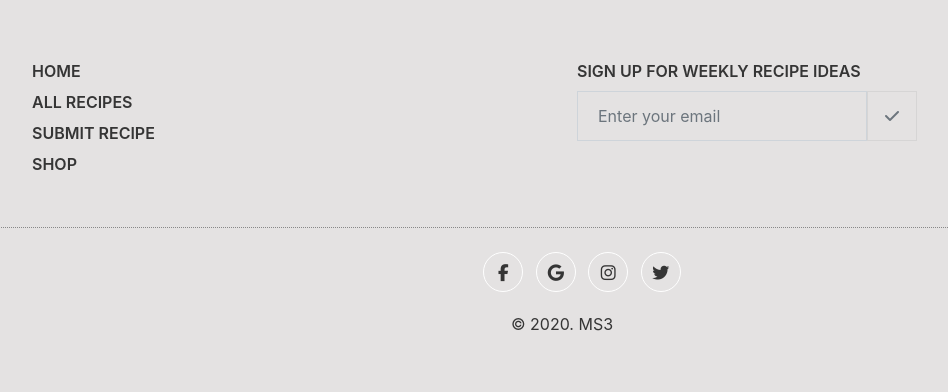
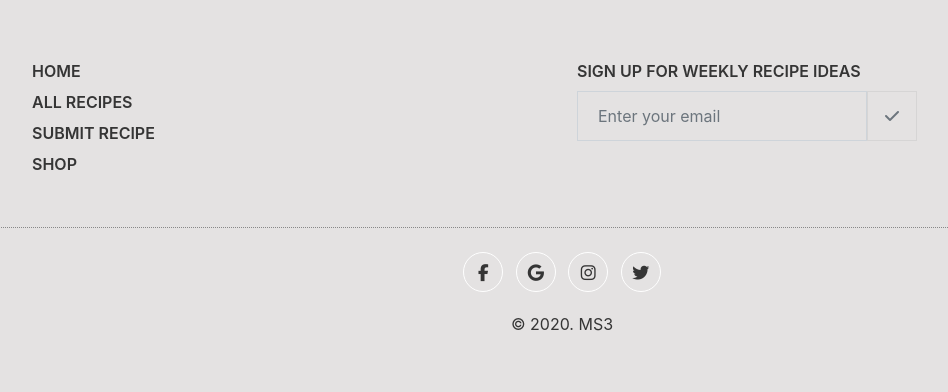
Before and after one commit to sabinemm/recipe-site-ms3, a Flask app: page / in a window 1280 px wide. Shown: the part 1929-2321 px from the top of the page, without its empty margins (78-1026 px from the left). Run offline with Flask 2, Linux system fonts and the light colour scheme; some libraries are stand-ins or nearby versions; some web fonts are replaced.

Commit message:
updated variable names in app.py

```diff
--- a/app.py
+++ b/app.py
@@ -32,9 +32,9 @@ def login():
 
 @app.route('/recipe')
 def get_recipe():
-    recipe_cursor = mongo.db.recipe.find(
+    recipe = mongo.db.recipe.find(
         {'title': 'Chickpea Curry'})
-    return render_template("recipe.html", recipe=recipe_cursor)
+    return render_template("recipe.html", recipe=recipe)
 
 
 @app.route('/all')
@@ -52,11 +52,11 @@ def submit_recipe():
 
 @app.route('/send_recipe', methods=['POST'])
 def send_recipe():
-    recipe_cursor = mongo.db.recipe
+    recipe = mongo.db.recipe
     return_data = request.form.to_dict()
     return_data["date_added"] = dt_string
     print(return_data)
-    recipe_cursor.insert_one(return_data)
+    recipe.insert_one(return_data)
     return redirect(url_for('thank_you'))
 
 
@@ -75,6 +75,7 @@ def edit_recipe(recipe_id):
 @app.route('/update_recipe/<recipe_id>', methods=['POST'])
 def update_recipe(recipe_id):
     recipe = mongo.db.recipe
+    categories_cursor = mongo.db.categories.find()
     recipe.update({"_id": ObjectId(recipe_id)},
                   {
         'title': request.form.get('title'),
@@ -89,7 +90,7 @@ def update_recipe(recipe_id):
         'method': request.form.get('method'),
         'tips': request.form.get('tips'),
     })
-    return redirect(url_for('get_all'))
+    return redirect(url_for('thank_you'))
 
 
 if __name__ == '__main__':
--- a/static/stylesheets/style.css
+++ b/static/stylesheets/style.css
@@ -63,6 +63,7 @@ a:hover {
 .form-control {
     border-radius: 0!important;
     }
+
 
 /* FIRST NAV */
 
@@ -170,6 +171,9 @@ background-color: rgb(228, 226, 226);
     color: #fff;
     opacity: 1
 }
+.ftr_social_icon ul {
+    padding-inline-start: 0;
+}
 
 .single_ftr li {
     padding-bottom: 7px;
@@ -216,7 +220,7 @@ background-color: rgb(228, 226, 226);
 	position: relative;
 }
 
-ul {
+.footer_area ul {
     list-style: none;
 }
 
--- a/templates/edit_recipe.html
+++ b/templates/edit_recipe.html
@@ -121,9 +121,8 @@
         <input type="checkbox" class="form-check-input" id="exampleCheck1">
         <label class="form-check-label" for="exampleCheck1">Yes, I have double checked spelling and grammar</label>
     </div>
-    <a href="#" type="submit" class="btn btn-primary">Sumbit Edited Recipe</a>
+    <a type="submit" class="btn btn-primary">Submit Edited Recipe</a>
 
 </form>
 
-
 {% endblock %}
```
